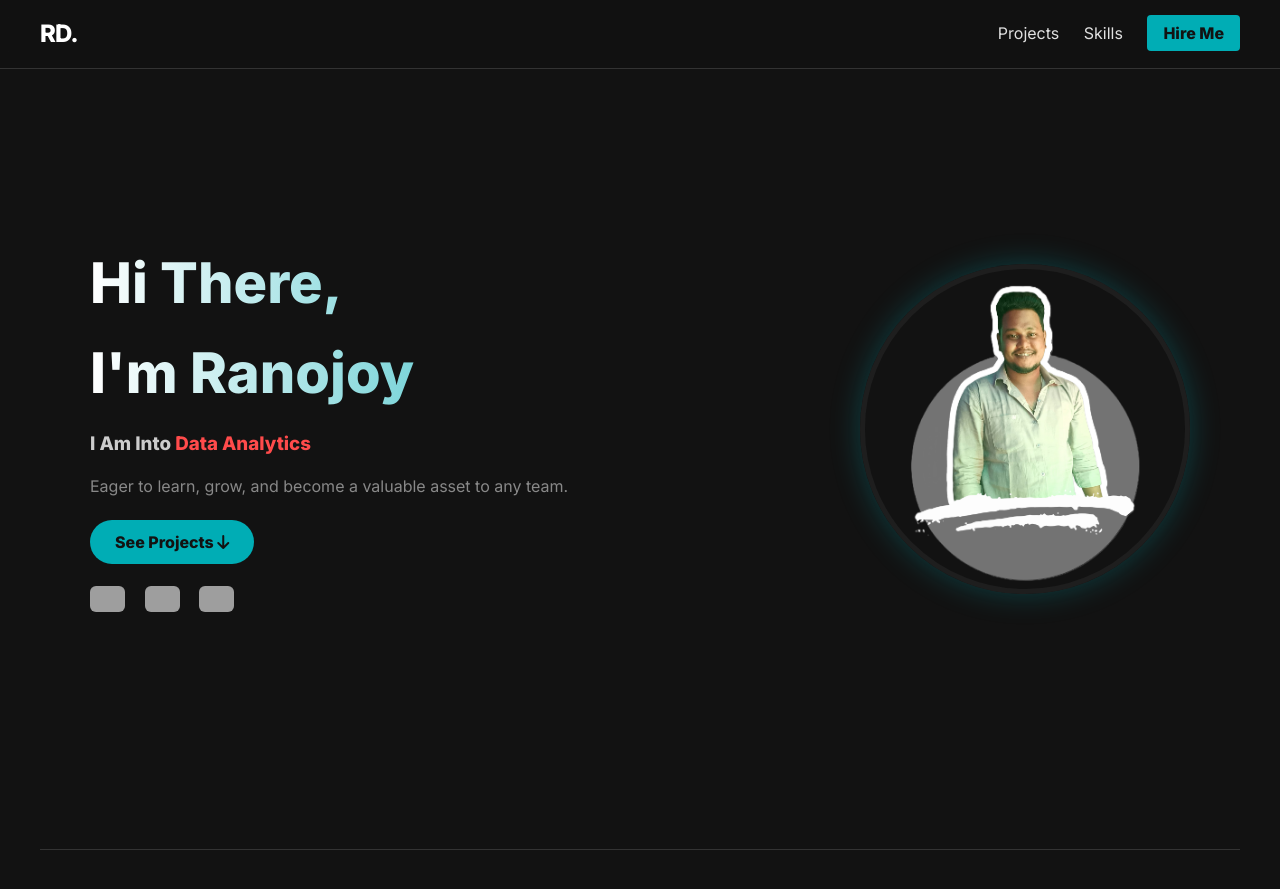
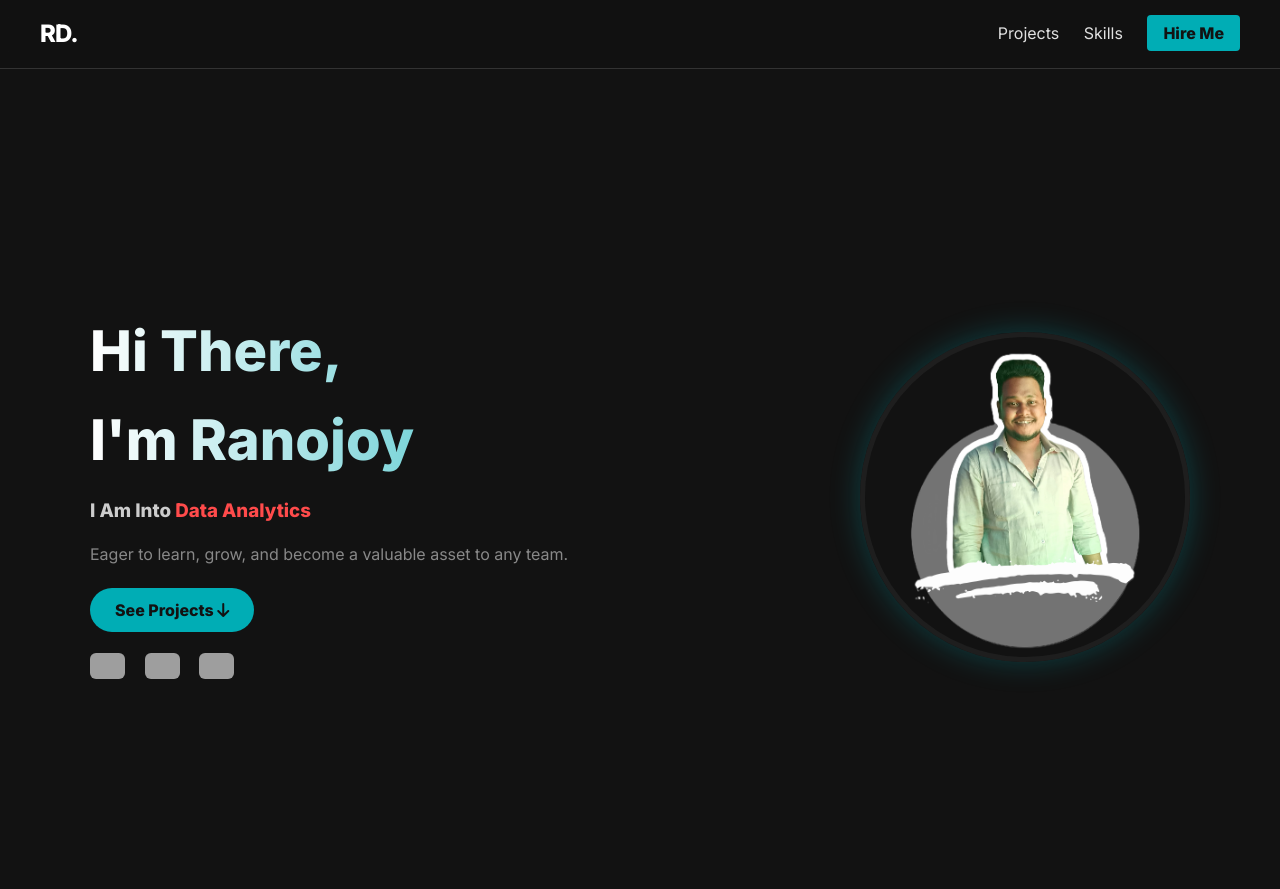
Before and after one commit to IamRaNo/iamrano.github.io, a Jekyll site: the page built from index.md, in a window 1280 px wide and 900 px high. Shown: the top 889 px of the window. Built offline with Jekyll 4.4.1, drawn with Linux system fonts in a browser that asks for light colours; grey boxes are pictures that could not be loaded.

Commit message:
Update style.css

```diff
--- a/assets/css/style.css
+++ b/assets/css/style.css
@@ -82,15 +82,14 @@ li { margin-bottom: 8px; }
 strong { color: #fff; font-weight: 600; }
 img { max-width: 100%; border-radius: 6px; }
 
-/* --- 5. HERO SECTION (Side-by-Side Fixed) --- */
-/* --- 5. HERO SECTION (Restored 80% Height) --- */
+/* --- 5. HERO SECTION (Full Screen Height) --- */
 .hero-container {
     display: flex !important;
     flex-direction: row !important;
-    align-items: center;            /* Vertically centers the content */
+    align-items: center;
     justify-content: space-between;
-    padding: 0;                     /* Remove padding to let it center perfectly */
-    min-height: 80vh !important;    /* <--- THIS makes it take up 80% of the screen */
+    padding: 0;
+    min-height: 95vh !important;    /* <--- CHANGED TO 95vh (Almost full screen) */
     width: 100%;
     max-width: 1100px;
     margin: 0 auto;
```
